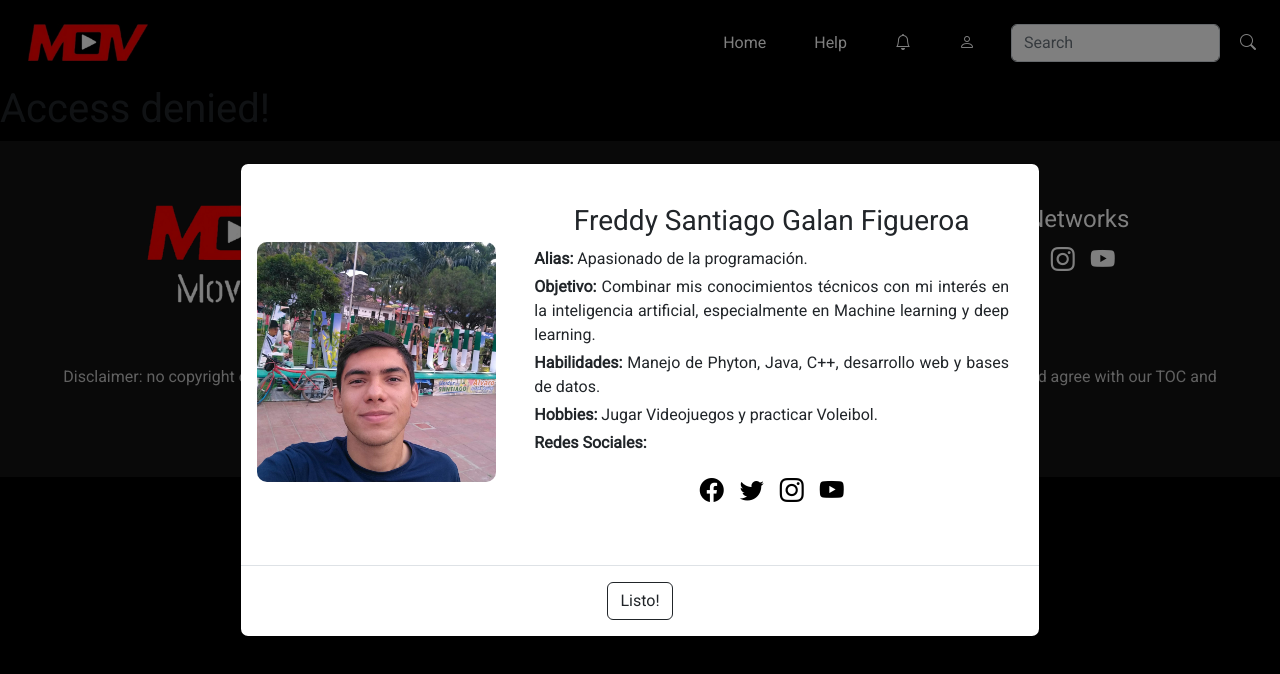
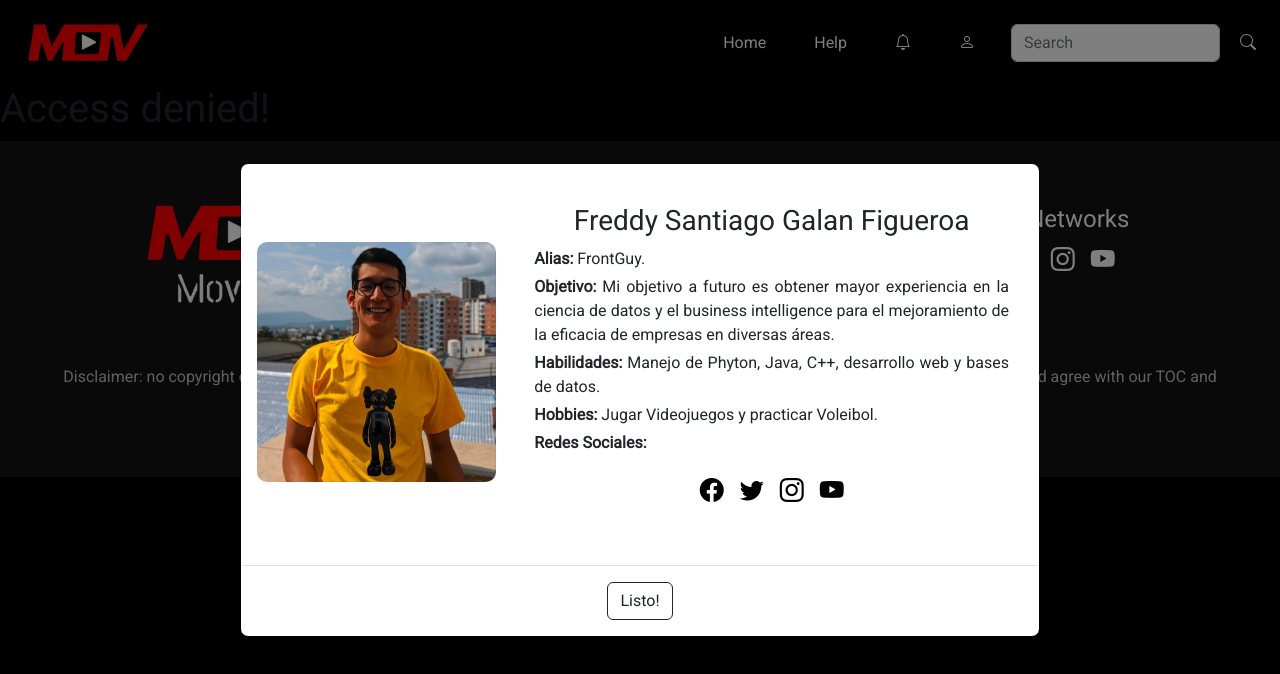
Before and after one commit to gpintoruiz/moview, a React (Create React App) app: page /comprobar in a window 1280 px wide. Both pictures are taken after a click on the button "Freddy". Shown: the top 674 px of the page. Built offline with nearby package versions, Linux system fonts and the light colour scheme; the HTML template or start-up script is replaced by a standard one; a web font is replaced by a local one.

Commit message:
Modal Freddy Done

```diff
--- a/src/components/Presentation/Freddy.jsx
+++ b/src/components/Presentation/Freddy.jsx
@@ -2,7 +2,7 @@ import { useState } from 'react';
 import Button from 'react-bootstrap/Button';
 import Modal from 'react-bootstrap/Modal';
 import {Col, Row} from 'react-bootstrap';
-import Guille from '../../img/Guillermo.jpg';
+import freddy from '../../img/freddy.jpg';
 import './Presentation.css'
 
 function Freddy() {
@@ -25,15 +25,15 @@ function Freddy() {
         <Row className='d-flex align-items-center justify-content-center'>
           {/* 1era Columna del Modal (Imagen de Freddy) */}
           <Col xs={10} sm={4} lg={4} className='imgProgramador d-flex align-items-center justify-content-center' style={{marginright:'3px', marginBottom:'5px'}}>
-            <img src={Guille} alt="imagen de Freddy" className='ml-3'/>
+            <img src={freddy} alt="imagen de Freddy" className='ml-3'/>
           </Col>
           {/* 2da Columna del Modal (Informacion Sobre Freddy) */}
           <Col xs={12} sm={8} lg={8} className='datosProgramador p-4 d-flex flex-column'>
 
             <h3>Freddy Santiago Galan Figueroa</h3>
-            <p><b>Alias:</b> Apasionado de la programación.</p>
-            <p><b>Objetivo:</b> Combinar mis conocimientos técnicos con mi interés en la inteligencia artificial,
-            especialmente en Machine learning y deep learning.</p>
+            <p><b>Alias:</b> FrontGuy.</p>
+            <p><b>Objetivo:</b> Mi objetivo a futuro es obtener mayor experiencia en la ciencia de datos y
+            el business intelligence para el mejoramiento de la eficacia de empresas en diversas áreas.</p>
             <p><b>Habilidades:</b> Manejo de Phyton, Java, C++, desarrollo web y bases de datos.</p>
             <p><b>Hobbies:</b> Jugar Videojuegos y practicar Voleibol.</p>
             <p><b>Redes Sociales:</b></p>
```
Also changed, not shown: src/img/freddy.jpg (added).
